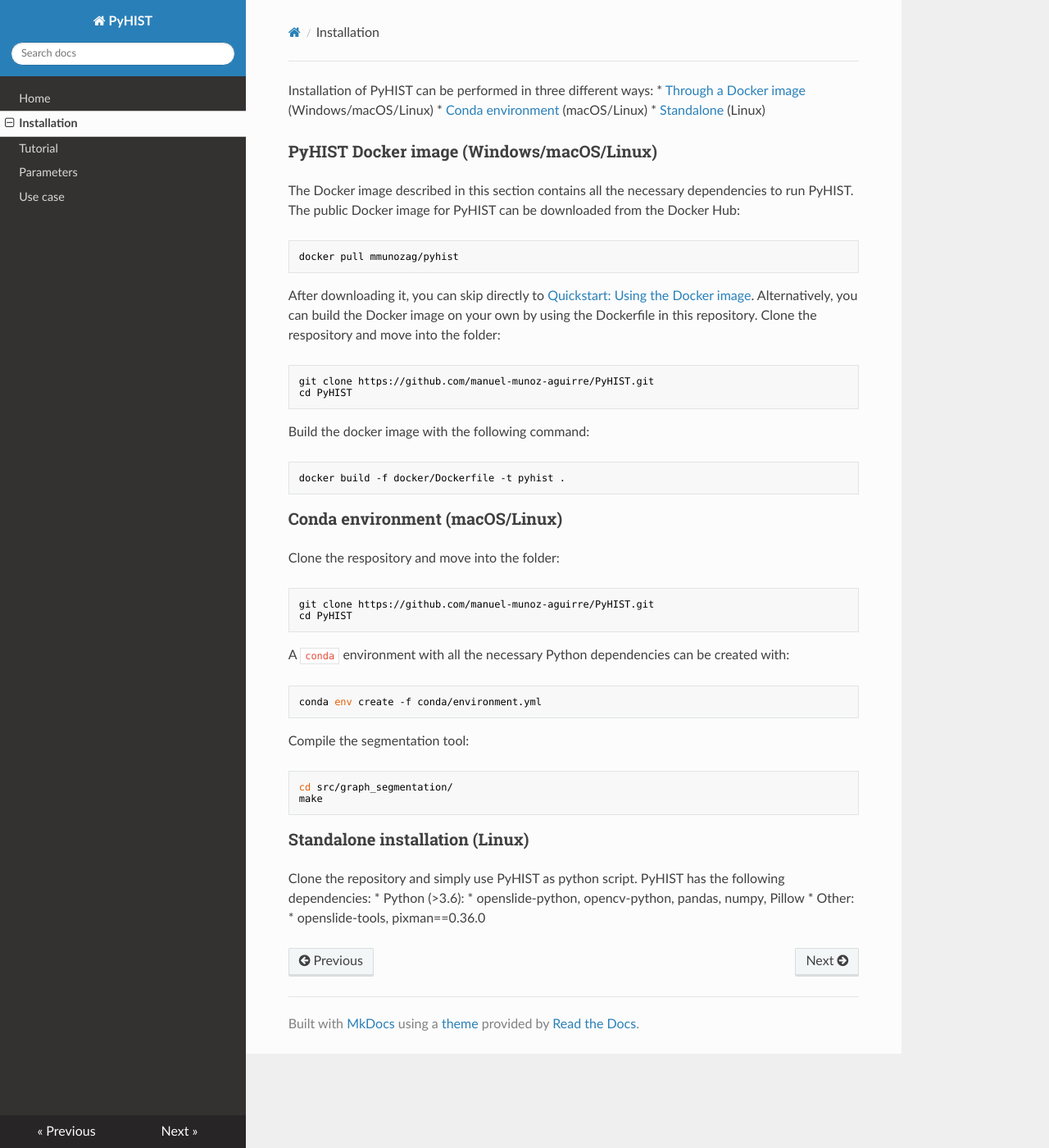
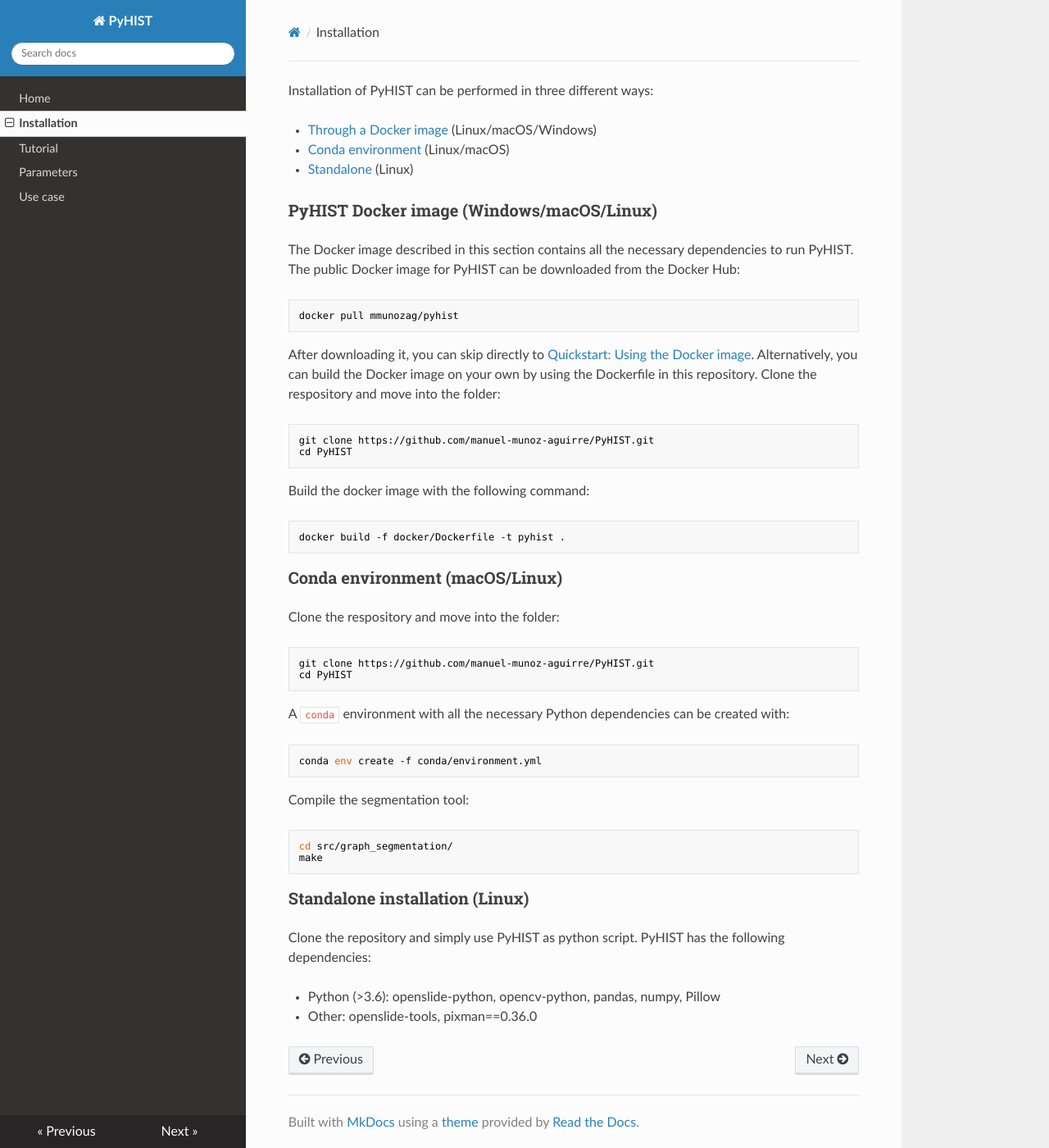
Before and after one commit to manuel-munoz-aguirre/PyHIST, an MkDocs documentation site: the page built from docs/installation.md, in a window 1280 px wide and 1400 px high. Shown: the whole window at 82% size. Built offline with MkDocs 1.6.1, drawn with Linux system fonts in a browser that asks for light colours; nearby versions of some CDN libraries.

```diff
--- a/docs/installation.md
+++ b/docs/installation.md
@@ -1,6 +1,7 @@
 Installation of PyHIST can be performed in three different ways:
-* [Through a Docker image](#docker) (Windows/macOS/Linux)
-* [Conda environment](#conda) (macOS/Linux)
+
+* [Through a Docker image](#docker) (Linux/macOS/Windows)
+* [Conda environment](#conda) (Linux/macOS)
 * [Standalone](#standalone) (Linux)
 
 ### PyHIST Docker image (Windows/macOS/Linux)<a name="docker"></a>
@@ -40,7 +41,6 @@ make
 
 ### Standalone installation (Linux)<a name="standalone"></a>
 Clone the repository and simply use PyHIST as python script. PyHIST has the following dependencies:
-* Python (>3.6):
-  * openslide-python, opencv-python, pandas, numpy, Pillow
-* Other:
-  * openslide-tools, pixman==0.36.0
+
+* Python (>3.6): openslide-python, opencv-python, pandas, numpy, Pillow
+* Other: openslide-tools, pixman==0.36.0
```
Also changed, not shown: README.md (+3 -3 lines), 1 other file.
